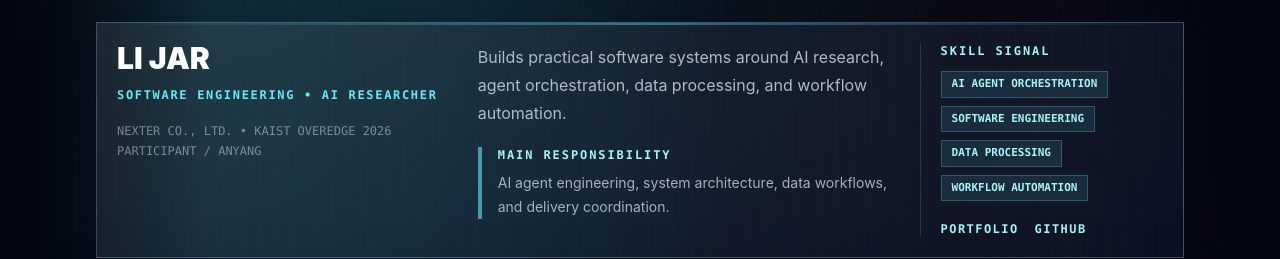
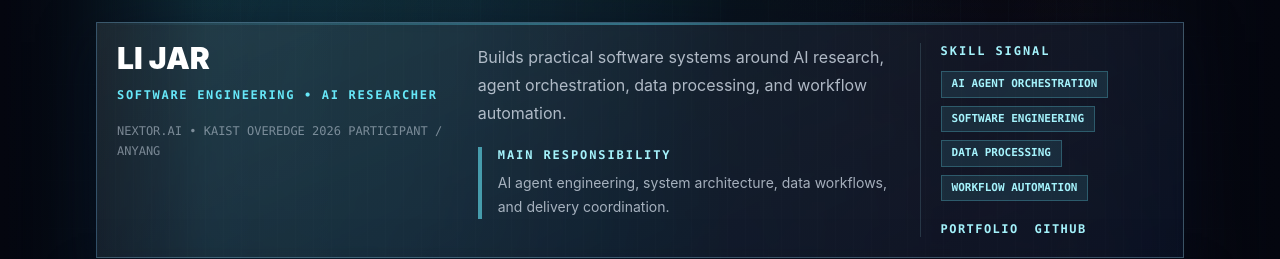
Before and after one commit to prof-lijar/szll-busan-dive-2026, a Next.js app: page / in a window 1280 px wide. Shown: the part 1260-1519 px from the top of the page. Built offline with nearby package versions, Linux system fonts and the light colour scheme.

Commit message:
Correct LI JAR affiliation

```diff
--- a/app/page.tsx
+++ b/app/page.tsx
@@ -18,7 +18,7 @@ const members: TeamMember[] = [
   {
     name: "LI JAR",
     role: "Software Engineering • AI Researcher",
-    affiliation: "Nexter Co., Ltd. • KAIST OverEdge 2026 Participant",
+    affiliation: "Nextor.AI • KAIST OverEdge 2026 Participant",
     base: "Anyang",
     summary:
       "Builds practical software systems around AI research, agent orchestration, data processing, and workflow automation.",
```
